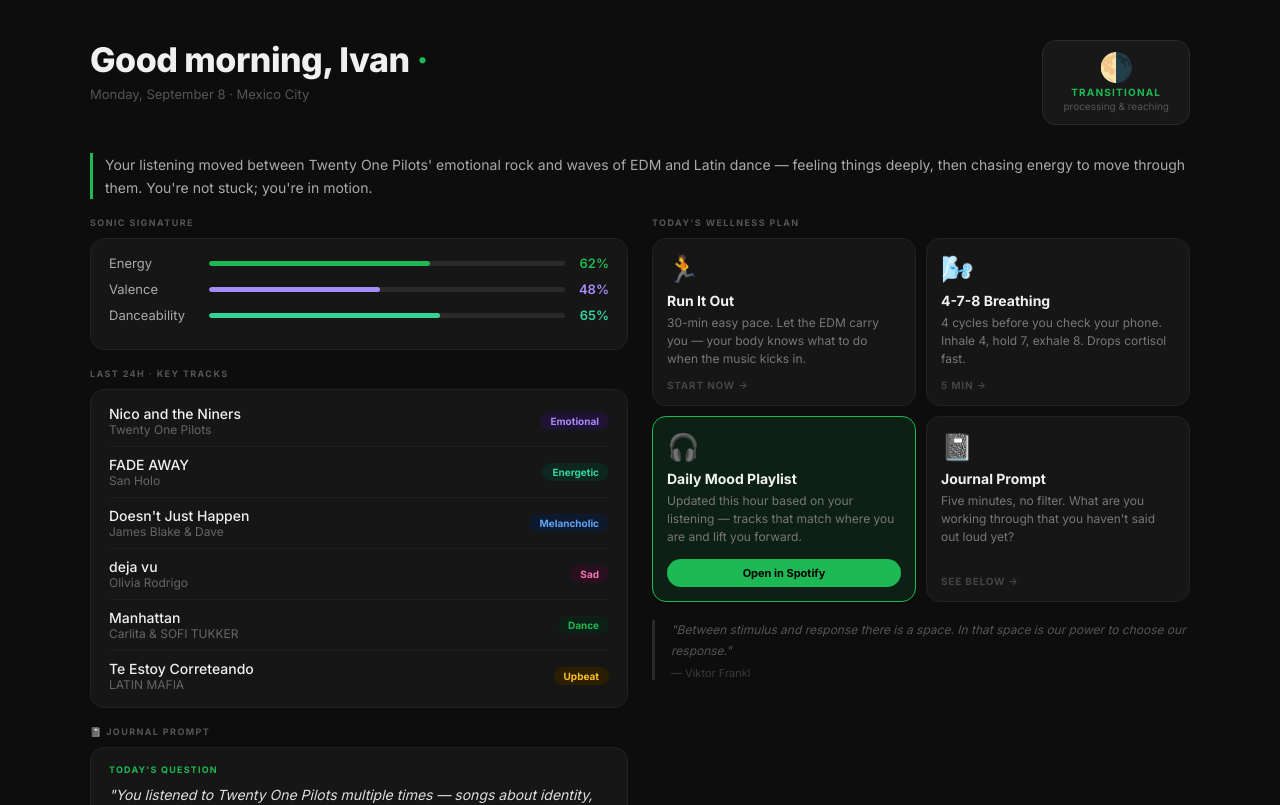
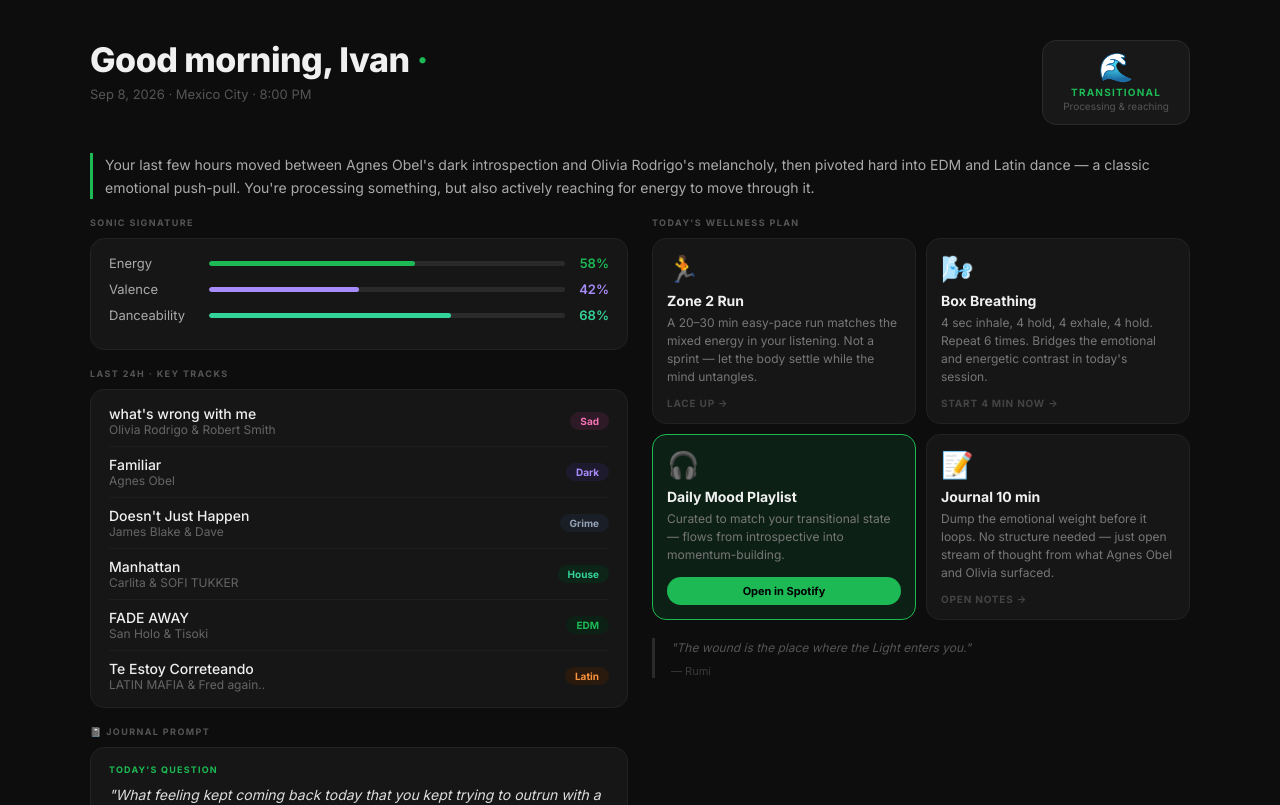
Before and after one commit to ivansomerag/spotifymoodish, a Next.js app: page / in a window 1280 px wide. Shown: the top 805 px of the page. Built offline with nearby package versions, Linux system fonts and the light colour scheme.

Commit message:
Hourly wellness update — Sep 8 20:00 MX

```diff
--- a/app/page.tsx
+++ b/app/page.tsx
@@ -2,35 +2,34 @@
 
 export default function WellnessDashboard() {
   // ── DATA — updated hourly by Hela ─────────────────────────────────────────
-  const date = "Monday, September 8 · Mexico City"
-  const mood = { label: "Transitional", emoji: "🌗", sub: "processing & reaching" }
-  const insight = "Your listening moved between Twenty One Pilots' emotional rock and waves of EDM and Latin dance — feeling things deeply, then chasing energy to move through them. You're not stuck; you're in motion."
+  const date = "Sep 8, 2026 · Mexico City · 8:00 PM"
+  const mood = { label: "Transitional", emoji: "🌊", sub: "Processing & reaching" }
+  const insight = "Your last few hours moved between Agnes Obel's dark introspection and Olivia Rodrigo's melancholy, then pivoted hard into EDM and Latin dance — a classic emotional push-pull. You're processing something, but also actively reaching for energy to move through it."
 
   const tracks = [
-    { name: "Nico and the Niners",       artist: "Twenty One Pilots",     vibe: "Emotional",   color: "#a78bfa", bg: "#1e1333" },
-    { name: "FADE AWAY",                 artist: "San Holo",              vibe: "Energetic",   color: "#34d399", bg: "#0d2620" },
-    { name: "Doesn't Just Happen",       artist: "James Blake & Dave",    vibe: "Melancholic", color: "#60a5fa", bg: "#0d1a2e" },
-    { name: "deja vu",                   artist: "Olivia Rodrigo",        vibe: "Sad",         color: "#f472b6", bg: "#2a0f1e" },
-    { name: "Manhattan",                 artist: "Carlita & SOFI TUKKER", vibe: "Dance",       color: "#1DB954", bg: "#0d2016" },
-    { name: "Te Estoy Correteando",      artist: "LATIN MAFIA",           vibe: "Upbeat",      color: "#fbbf24", bg: "#2a1f00" },
+    { name: "what's wrong with me", artist: "Olivia Rodrigo & Robert Smith", vibe: "Sad", color: "#f472b6", bg: "#2d1a26" },
+    { name: "Familiar", artist: "Agnes Obel", vibe: "Dark", color: "#a78bfa", bg: "#1e1a2e" },
+    { name: "Doesn't Just Happen", artist: "James Blake & Dave", vibe: "Grime", color: "#94a3b8", bg: "#1a1e26" },
+    { name: "Manhattan", artist: "Carlita & SOFI TUKKER", vibe: "House", color: "#34d399", bg: "#0d2418" },
+    { name: "FADE AWAY", artist: "San Holo & Tisoki", vibe: "EDM", color: "#1DB954", bg: "#0d2016" },
+    { name: "Te Estoy Correteando", artist: "LATIN MAFIA & Fred again..", vibe: "Latin", color: "#fb923c", bg: "#2a1a0d" },
   ]
 
   const meters = [
-    { label: "Energy",       value: 62, color: "#1DB954" },
-    { label: "Valence",      value: 48, color: "#a78bfa" },
-    { label: "Danceability", value: 65, color: "#34d399" },
+    { label: "Energy",       value: 58, color: "#1DB954" },
+    { label: "Valence",      value: 42, color: "#a78bfa" },
+    { label: "Danceability", value: 68, color: "#34d399" },
   ]
 
   const cards = [
-    { icon: "🏃", title: "Run It Out",         desc: "30-min easy pace. Let the EDM carry you — your body knows what to do when the music kicks in.", cta: "Start now",      primary: false, link: null },
-    { icon: "🌬️", title: "4-7-8 Breathing",    desc: "4 cycles before you check your phone. Inhale 4, hold 7, exhale 8. Drops cortisol fast.",       cta: "5 min",         primary: false, link: null },
-    { icon: "🎧", title: "Daily Mood Playlist", desc: "Updated this hour based on your listening — tracks that match where you are and lift you forward.", cta: "Open in Spotify", primary: true,  link: "https://open.spotify.com/playlist/294GQpveapLix5cOdGWOru" },
-    { icon: "📓", title: "Journal Prompt",      desc: "Five minutes, no filter. What are you working through that you haven't said out loud yet?",      cta: "See below",     primary: false, link: null },
+    { icon: "🏃", title: "Zone 2 Run", desc: "A 20–30 min easy-pace run matches the mixed energy in your listening. Not a sprint — let the body settle while the mind untangles.", cta: "Lace up", primary: false, link: null },
+    { icon: "🌬️", title: "Box Breathing", desc: "4 sec inhale, 4 hold, 4 exhale, 4 hold. Repeat 6 times. Bridges the emotional and energetic contrast in today's session.", cta: "Start 4 min now", primary: false, link: null },
+    { icon: "🎧", title: "Daily Mood Playlist", desc: "Curated to match your transitional state — flows from introspective into momentum-building.", cta: "Open in Spotify", primary: true, link: "https://open.spotify.com/playlist/294GQpveapLix5cOdGWOru" },
+    { icon: "📝", title: "Journal 10 min", desc: "Dump the emotional weight before it loops. No structure needed — just open stream of thought from what Agnes Obel and Olivia surfaced.", cta: "Open notes", primary: false, link: null },
   ]
 
-  const journalPrompt = "You listened to Twenty One Pilots multiple times — songs about identity, fear, and choosing to keep going. What are you working through right now that you haven't said out loud yet? Write it down, even if it's messy."
-
-  const quote = { text: "Between stimulus and response there is a space. In that space is our power to choose our response.", author: "Viktor Frankl" }
+  const journalPrompt = "What feeling kept coming back today that you kept trying to outrun with a faster song? What is it actually about?"
+  const quote = { text: "The wound is the place where the Light enters you.", author: "Rumi" }
   // ─────────────────────────────────────────────────────────────────────────
 
   return (
@@ -39,11 +38,8 @@ export default function WellnessDashboard() {
         @import url('https://fonts.googleapis.com/css2?family=Inter:wght@300;400;500;600;700;800&display=swap');
         *, *::before, *::after { box-sizing: border-box; margin: 0; padding: 0; }
         body { font-family: 'Inter', -apple-system, sans-serif; background: #0d0d0d; color: #f0f0f0; }
-
         .page  { width: 100%; padding: 24px 16px 48px; }
         .inner { max-width: 1100px; margin: 0 auto; }
-
-        /* HEADER */
         .header { display: flex; justify-content: space-between; align-items: flex-start; gap: 12px; margin-bottom: 28px; }
         .greeting h1 { font-size: 22px; font-weight: 800; letter-spacing: -0.5px; line-height: 1.2; }
         .greeting p  { font-size: 11px; color: #555; margin-top: 5px; }
@@ -51,31 +47,19 @@ export default function WellnessDashboard() {
         .mood-badge .emoji      { font-size: 22px; line-height: 1; }
         .mood-badge .mood-label { font-size: 9px; font-weight: 700; text-transform: uppercase; letter-spacing: 1.2px; color: #1DB954; margin-top: 5px; }
         .mood-badge .mood-sub   { font-size: 9px; color: #555; margin-top: 2px; }
-
-        /* INSIGHT STRIP */
         .insight { font-size: 13px; color: #aaa; line-height: 1.65; border-left: 3px solid #1DB954; padding-left: 12px; margin-bottom: 18px; }
-
-        /* SECTION LABEL */
         .slabel { font-size: 9px; text-transform: uppercase; letter-spacing: 1.4px; color: #555; margin-bottom: 10px; font-weight: 700; }
-
-        /* GENERIC CARD */
         .card { background: #161616; border: 1px solid #222; border-radius: 14px; padding: 16px 18px; margin-bottom: 14px; }
-
-        /* METERS */
         .meter-row   { display: flex; align-items: center; gap: 10px; margin-bottom: 10px; }
         .meter-label { font-size: 12px; color: #aaa; width: 90px; flex-shrink: 0; }
         .meter-bar   { flex: 1; height: 5px; background: #2a2a2a; border-radius: 100px; overflow: hidden; }
         .meter-fill  { height: 100%; border-radius: 100px; }
         .meter-val   { font-size: 12px; font-weight: 600; width: 34px; text-align: right; flex-shrink: 0; }
-
-        /* TRACK ROWS */
         .track-row    { display: flex; align-items: center; justify-content: space-between; gap: 8px; padding: 9px 0; border-bottom: 1px solid #1e1e1e; }
         .track-row:last-child { border-bottom: none; }
         .track-name   { font-size: 13px; font-weight: 500; white-space: nowrap; overflow: hidden; text-overflow: ellipsis; }
         .track-artist { font-size: 11px; color: #666; white-space: nowrap; overflow: hidden; text-overflow: ellipsis; }
         .vibe-tag     { font-size: 10px; font-weight: 700; padding: 3px 10px; border-radius: 100px; white-space: nowrap; flex-shrink: 0; }
-
-        /* WELLNESS GRID */
         .w-grid { display: grid; grid-template-columns: 1fr 1fr; gap: 10px; margin-bottom: 14px; }
         .w-card { background: #161616; border: 1px solid #222; border-radius: 14px; padding: 14px; display: flex; flex-direction: column; gap: 5px; }
         .w-card.primary { background: #0d2016; border-color: #1DB954; }
@@ -83,21 +67,14 @@ export default function WellnessDashboard() {
         .w-title { font-size: 13px; font-weight: 700; }
         .w-desc  { font-size: 11px; color: #777; line-height: 1.5; flex-grow: 1; }
         .w-cta   { font-size: 10px; font-weight: 700; text-transform: uppercase; letter-spacing: 0.8px; margin-top: 6px; text-decoration: none; }
-        .w-cta.green { color: #1DB954; }
-        .w-cta.dim   { color: #444; }
-        a.w-cta-btn  { display: inline-block; background: #1DB954; color: #000; font-size: 11px; font-weight: 700; padding: 7px 12px; border-radius: 100px; text-decoration: none; text-align: center; margin-top: 8px; }
-
-        /* JOURNAL & QUOTE */
+        a.w-cta-btn { display: inline-block; background: #1DB954; color: #000; font-size: 11px; font-weight: 700; padding: 7px 12px; border-radius: 100px; text-decoration: none; text-align: center; margin-top: 8px; }
         .j-label  { font-size: 9px; font-weight: 700; text-transform: uppercase; letter-spacing: 1.2px; color: #1DB954; margin-bottom: 8px; }
         .j-prompt { font-size: 13px; color: #ddd; line-height: 1.7; font-style: italic; }
         .quote    { border-left: 3px solid #2a2a2a; padding-left: 16px; margin-top: 4px; }
         .quote p  { font-size: 12px; color: #555; line-height: 1.7; font-style: italic; }
         .quote span { font-size: 11px; color: #3a3a3a; display: block; margin-top: 5px; }
-
         .footer { font-size: 10px; color: #333; text-align: center; margin-top: 24px; }
         .section { margin-bottom: 18px; }
-
-        /* ── DESKTOP ── */
         @media (min-width: 768px) {
           .page { padding: 40px 32px 64px; }
           .greeting h1 { font-size: 30px; }
@@ -117,16 +94,10 @@ export default function WellnessDashboard() {
           .meter-label { font-size: 13px; }
           .meter-val   { font-size: 13px; }
         }
-
-        @media (min-width: 1100px) {
-          .greeting h1 { font-size: 34px; }
-        }
+        @media (min-width: 1100px) { .greeting h1 { font-size: 34px; } }
       `}</style>
-
       <div className="page">
         <div className="inner">
-
-          {/* HEADER */}
           <div className="header">
             <div className="greeting">
               <h1>Good morning, Ivan <span style={{color:"#1DB954"}}>·</span></h1>
@@ -138,14 +109,8 @@ export default function WellnessDashboard() {
               <div className="mood-sub">{mood.sub}</div>
             </div>
           </div>
-
-          {/* INSIGHT */}
           <p className="insight">{insight}</p>
-
-          {/* TWO-COL ON DESKTOP */}
           <div className="desktop-grid">
-
-            {/* LEFT — analysis */}
             <div>
               <div className="section">
                 <div className="slabel">Sonic Signature</div>
@@ -159,7 +124,6 @@ export default function WellnessDashboard() {
                   ))}
                 </div>
               </div>
-
               <div className="section">
                 <div className="slabel">Last 24h · Key Tracks</div>
                 <div className="card" style={{padding:"6px 18px"}}>
@@ -174,7 +138,6 @@ export default function WellnessDashboard() {
                   ))}
                 </div>
               </div>
-
               <div className="section">
                 <div className="slabel">📓 Journal Prompt</div>
                 <div className="card">
@@ -183,8 +146,6 @@ export default function WellnessDashboard() {
                 </div>
               </div>
             </div>
-
-            {/* RIGHT — wellness + quote */}
             <div>
               <div className="section">
                 <div className="slabel">Today's Wellness Plan</div>
@@ -196,21 +157,18 @@ export default function WellnessDashboard() {
                       <div className="w-desc">{c.desc}</div>
                       {c.link
                         ? <a href={c.link} target="_blank" rel="noopener noreferrer" className="w-cta-btn">{c.cta}</a>
-                        : <span className="w-cta dim">{c.cta} →</span>
+                        : <span className="w-cta" style={{color:"#444"}}>{c.cta} →</span>
                       }
                     </div>
                   ))}
                 </div>
               </div>
-
               <div className="quote">
                 <p>"{quote.text}"</p>
                 <span>— {quote.author}</span>
               </div>
             </div>
-
           </div>
-
           <p className="footer">Updated hourly by Hela · Spotify Studio · This content was generated using AI.</p>
         </div>
       </div>
```
